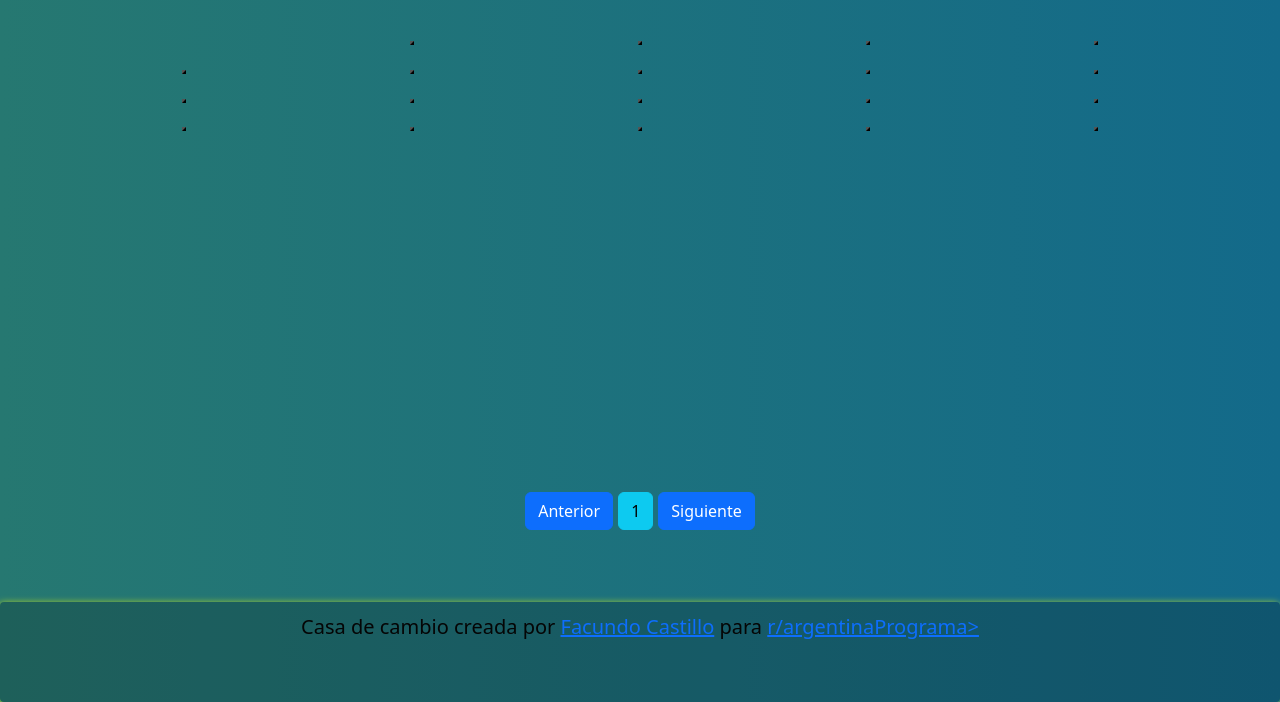
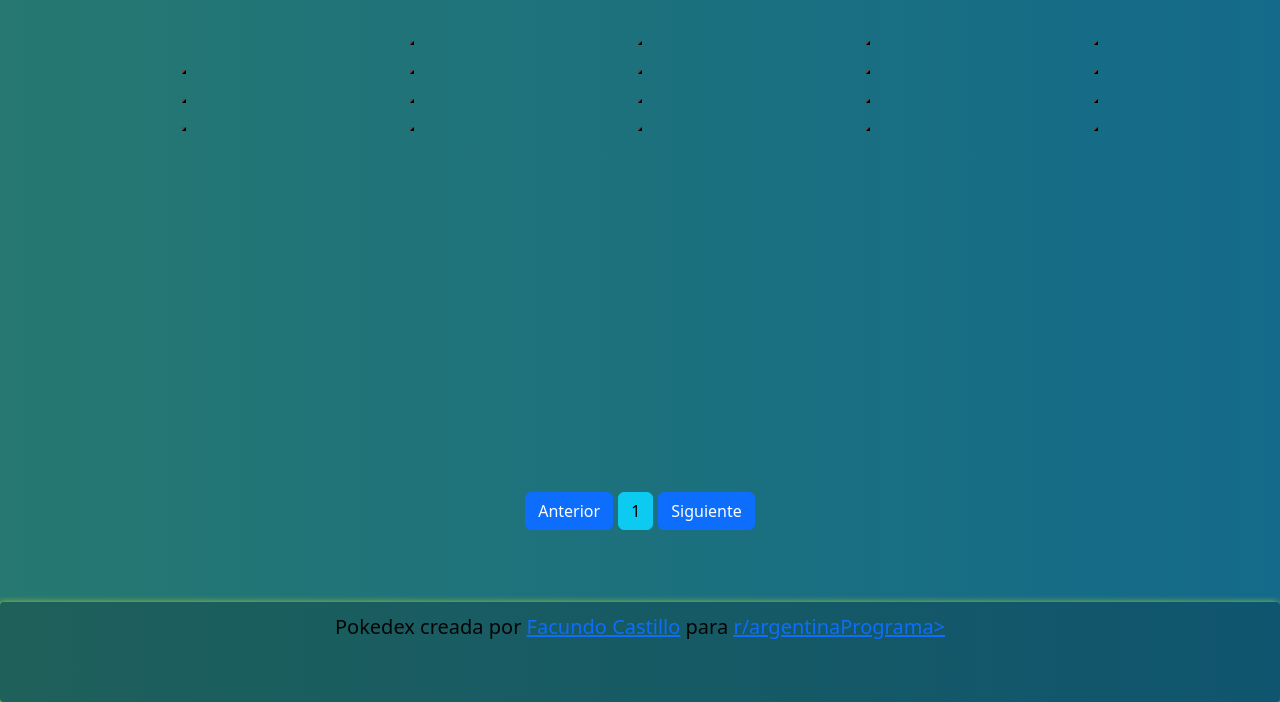
Before and after one commit to FacundoCastillo12/Pokedex, a website: page index.html in a window 1280 px wide. Shown: the part 98-800 px from the top of the page. Drawn offline with nearby package versions, Linux system fonts and the light colour scheme; no server answers; a web font is replaced by a local one.

Commit message:
corrección de pie de pagina
Se aregla la correcion de pie de pagina

```diff
--- a/index.html
+++ b/index.html
@@ -103,7 +103,7 @@
 		</nav>
 		<footer class="footer texto-pie">
 			<p id="pie">
-				Casa de cambio creada por
+				Pokedex creada por
 				<a href="https://github.com/FacundoCastillo12">Facundo Castillo</a> para
 				<a href="https://argentinaprograma.com/">r/argentinaPrograma></a>
 			</p>
```
